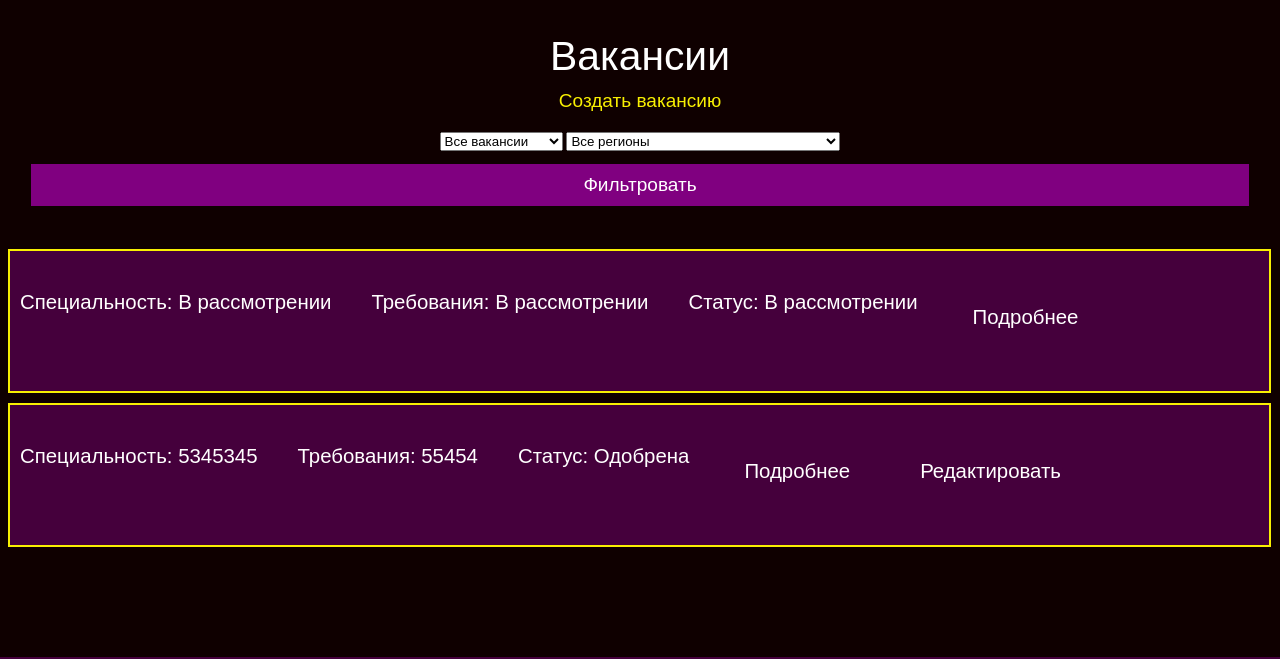
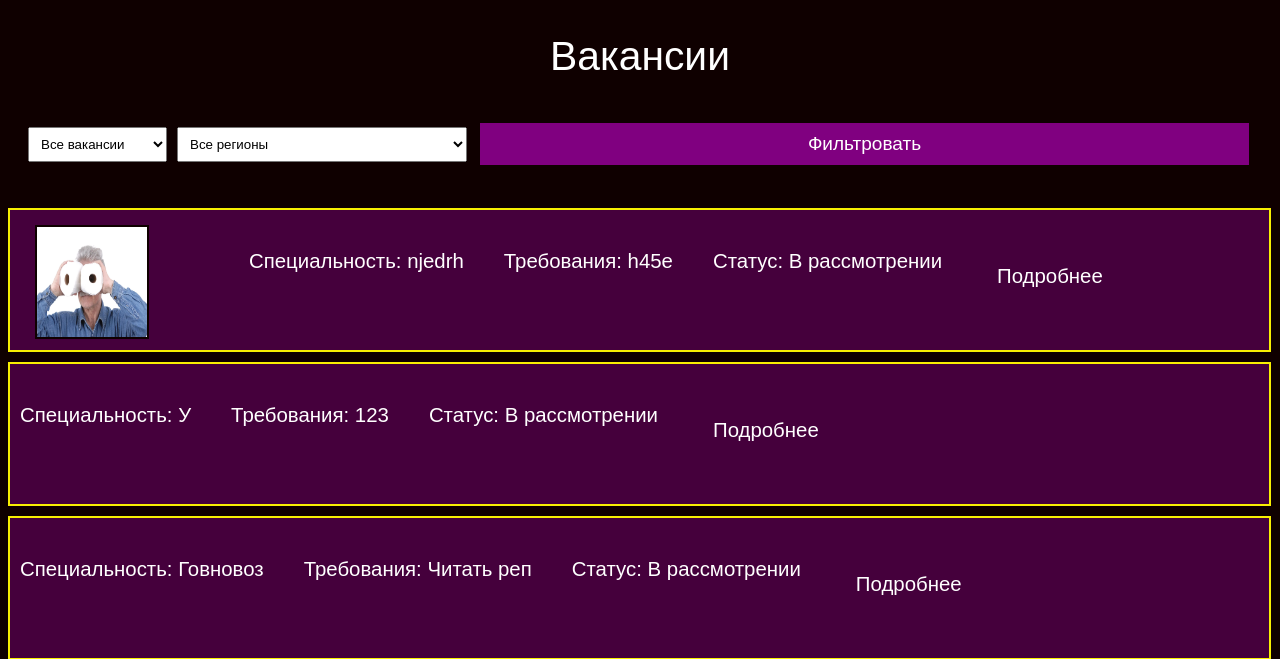
Before and after one commit to Belebeika/SDE_Project, a Flask app: page /jobs in a window 1280 px wide. Shown: the part 262-921 px from the top of the page. Run offline with Flask 3, Linux system fonts and the light colour scheme; a user stored in the database is signed in; data comes from the database, SQL or seed files in the repository; both versions use the stored data as it was after the commit.

Commit message:
fix баги

```diff
--- a/Controller/CZN.py
+++ b/Controller/CZN.py
@@ -33,27 +33,31 @@
             if selected_region_id != 'all':
                 # Фильтруем вакансии по выбранному региону и статусу
                 if status == 'pending':
-                    jobs = Job.query.join(User).filter(User.region_id==selected_region_id, (Job.status==None) | (Job.user_id==current_user.id)).all()
+                    jobs = Job.query.join(User).filter(User.region_id==selected_region_id, (Job.status==None)).all()
                 elif status == 'approved':
-                    jobs = Job.query.join(User).filter(User.region_id==selected_region_id, (Job.status==True) | (Job.user_id==current_user.id)).all()
+                    jobs = Job.query.join(User).filter(User.region_id==selected_region_id, (Job.status==True)).all()
                 elif status == 'rejected':
-                    jobs = Job.query.join(User).filter(User.region_id==selected_region_id, (Job.status==False) | (Job.user_id==current_user.id)).all()
+                    jobs = Job.query.join(User).filter(User.region_id==selected_region_id, (Job.status==False)).all()
                 else:
-                    jobs = Job.query.join(User).filter(User.region_id==selected_region_id, (Job.user_id==current_user.id)).all()
+                    jobs = Job.query.join(User).filter(User.region_id==selected_region_id).all()
             # Если выбраны все регионы
             else:
+                # Фильтруем вакансии по статусу, показывая все вакансии
                 if status == 'pending':
-                    jobs = Job.query.join(User).filter((Job.status==None) | (Job.user_id==current_user.id)).all()
+                    jobs = Job.query.join(User).filter((Job.status==None)).all()
                 elif status == 'approved':
-                    jobs = Job.query.join(User).filter((Job.status==True) | (Job.user_id==current_user.id)).all()
+                    jobs = Job.query.join(User).filter((Job.status==True)).all()
                 elif status == 'rejected':
-                    jobs = Job.query.join(User).filter((Job.status==False) | (Job.user_id==current_user.id)).all()
+                    jobs = Job.query.join(User).filter((Job.status==False)).all()
                 else:
-                    jobs = Job.query.join(User).filter((Job.user_id==current_user.id)).all()
+                    jobs = Job.query.all()
         # Если пользователь не админ
         else:
             # Фильтруем вакансии, показывая только одобренные и те, которые создал текущий пользователь
-            jobs = Job.query.filter((Job.status==True) | (Job.user_id==current_user.id)).all()
+            if selected_region_id != 'all':
+                jobs = Job.query.join(User).filter(User.region_id==selected_region_id, (Job.status==True)).all()
+            else:
+                jobs = Job.query.filter((Job.status==True) | (Job.user_id==current_user.id)).all()
 
         # Получаем объект региона текущего пользователя
         selected_region = Region.query.get(current_user.region_id)
@@ -62,7 +66,7 @@
     else:
         if selected_region_id != 'all':
             # Фильтруем вакансии по выбранному региону
-            jobs = Job.query.join(User).filter(User.region_id==selected_region_id, Job.status==True).all()
+            jobs = Job.query.join(User).filter(User.region_id==selected_region_id, (Job.status==True)).all()
         else:
             # Показываем только одобренные вакансии
             jobs = Job.query.filter_by(status=True).all()
--- a/app.py
+++ b/app.py
@@ -24,11 +24,11 @@
 def load_user(user_id):
     return User.query.get(int(user_id))
 
-#
-# @app.errorhandler(Exception)
-# def handle_exception(error):
-#     return "Internal Server Error", 500
-#
+
+@app.errorhandler(Exception)
+def handle_exception(error):
+    return "Internal Server Error", 500
+
 
 from Controller import CZN, auth
 
--- a/static/styles.css
+++ b/static/styles.css
@@ -371,3 +371,28 @@
     margin-bottom: 10px;
     box-sizing: border-box;
 }
+
+
+.filter-form {
+    display: flex;
+    align-items: center;
+}
+
+.filter-select {
+
+    padding: 8px;
+    margin-right: 10px;
+}
+
+.filter-submit {
+    padding: 10px 20px;
+    font-size: 16px;
+    background-color: #4CAF50; /* Цвет фона */
+    color: white; /* Цвет текста */
+    border: none; /* Убираем границу */
+    cursor: pointer;
+}
+
+.filter-submit:hover {
+    background-color: #45a049; /* Измененный цвет фона при наведении курсора */
+}
--- a/templates/jobs.html
+++ b/templates/jobs.html
@@ -6,26 +6,27 @@
     <h1 class ="job_creation_logo2">Вакансии</h1>
 
     {% if current_user.is_authenticated %}
-        {% if current_user.employer_status %}
+        {% if current_user.employer_status and not current_user.is_admin %}
             <a href="{{ url_for('job.create_job') }}" class="job_creation_logo">Создать вакансию</a>
         {% endif %}
         {% if current_user.is_admin %}
-            <form method="GET" action="{{ url_for('CZN.jobs') }}">
-                <select name="status">
+    <form method="GET" action="{{ url_for('CZN.jobs') }}" class="filter-form">
+        <select name="status" class="filter-select">
             <option value="all">Все вакансии</option>
             <option value="pending">В рассмотрении</option>
             <option value="approved">Одобрены</option>
             <option value="rejected">Не одобрены</option>
         </select>
-                <select name="region">
+        <select name="region" class="filter-select">
             <option value="all">Все регионы</option>
             {% for region in regions %}
                 <option value="{{ region.id }}">{{ region.region }}</option>
             {% endfor %}
         </select>
-                <input type="submit" value="Фильтровать">
+        <input type="submit" value="Фильтровать" class="filter-submit">
     </form>
 {% endif %}
+
     {% else %}
         <form method="GET" action="{{ url_for('CZN.jobs') }}">
             <select name="region">
```
Also changed, not shown: instance/SDE.db, static/img/resume_uploads/5b1de087-2705-4ebe-9454-d1c5e3c45141_gta.png (deleted). Lines whose indentation alone changed are shown as unchanged.
